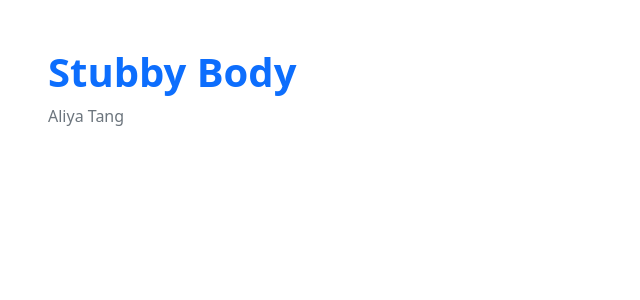
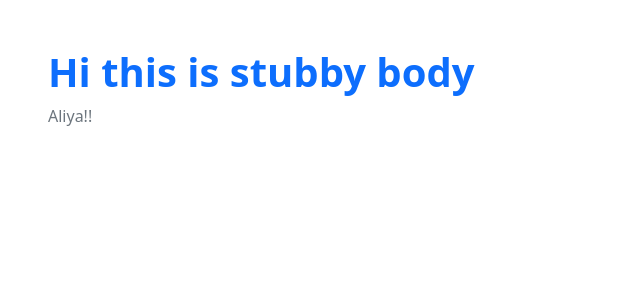
Before and after one commit to aliyatang/Flask-Python, a Flask app: page /stub/ in a window 1280 px wide. Shown: the part 66-366 px from the top of the page, without its empty margins (0-640 px from the left). Run offline with Flask 2, Linux system fonts and the light colour scheme.

Commit message:
stub body

```diff
--- a/templates/stub.html
+++ b/templates/stub.html
@@ -8,8 +8,8 @@
 {% block body %}
     <!- Try building a new body here, bootstrap is a wise choice ->
     <div class="px-5 py-5 mx-auto">
-        <h1 class="text-primary"><strong>Stubby Body</strong></h1>
-        <p class="text-secondary">Aliya Tang</p>
+        <h1 class="text-primary"><strong>Hi this is stubby body</strong></h1>
+        <p class="text-secondary">Aliya!!</p>
     </div>
 {% endblock %}
 
```
